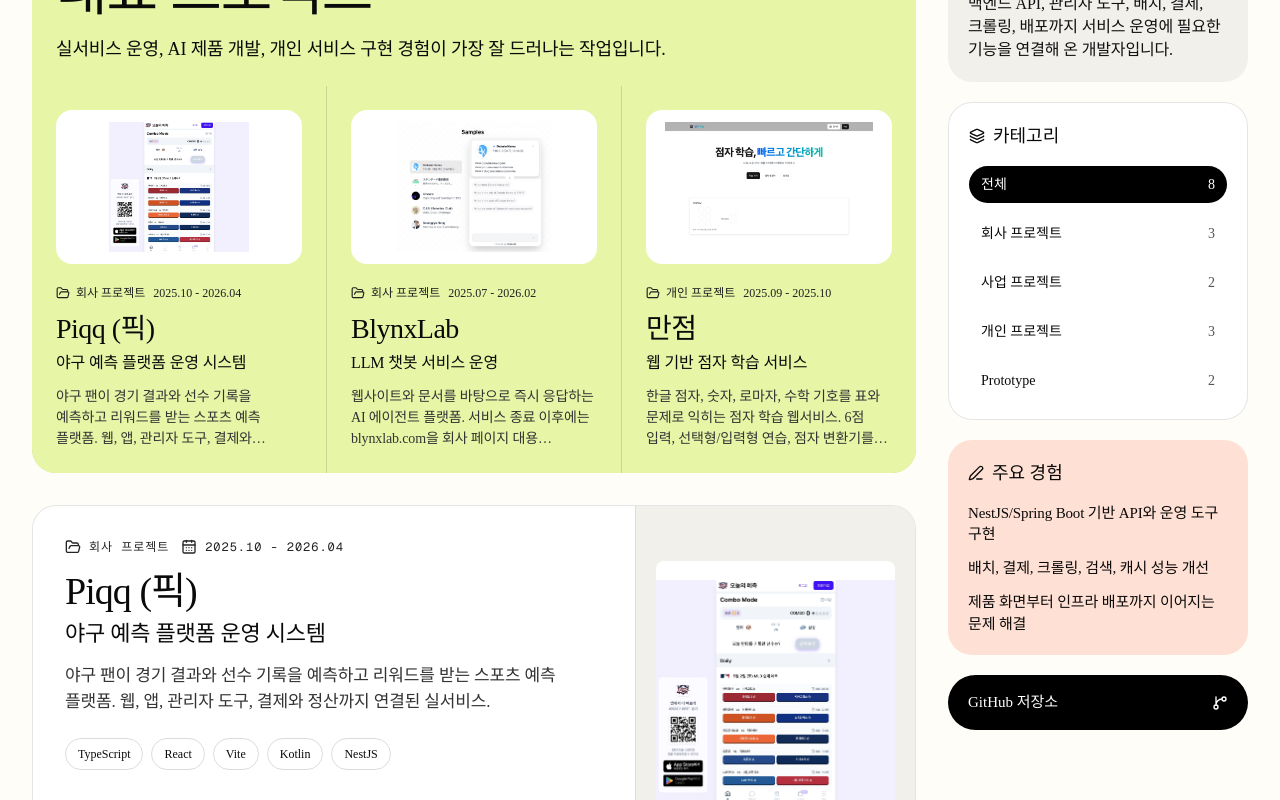
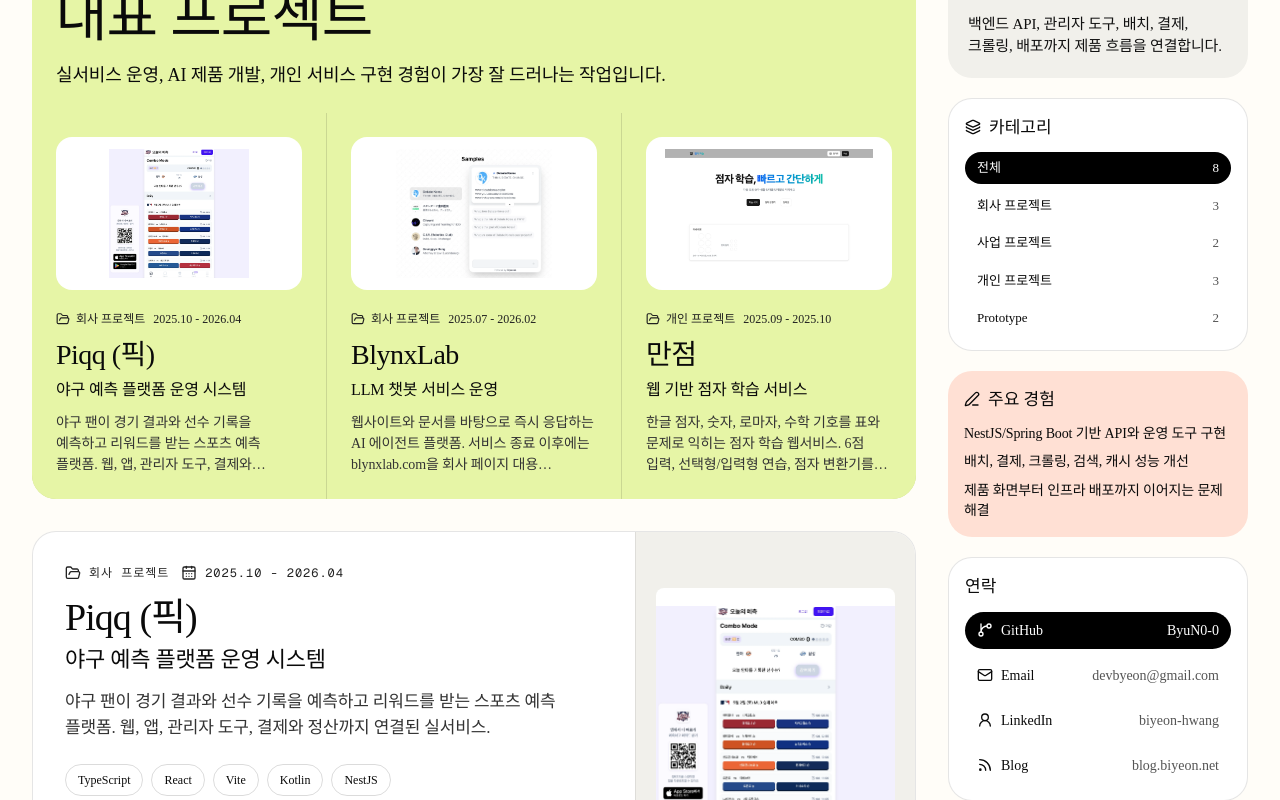
Before and after one commit to ByuN0-0/portfolio, a Next.js app: page / in a window 1280 px wide. Shown: the part 260-1060 px from the top of the page. Built offline with nearby package versions, Linux system fonts and the light colour scheme.

Commit message:
feat: add contact links and footer

```diff
--- a/src/app/page.tsx
+++ b/src/app/page.tsx
@@ -7,7 +7,10 @@ import {
   FolderOpen,
   GitBranch,
   Layers3,
+  Mail,
   PenLine,
+  Rss,
+  UserRound,
 } from "lucide-react";
 
 import { projects } from "@/data/projects";
@@ -31,6 +34,9 @@ const sortedProjects = [...projects].sort((a, b) => {
   return latestB.localeCompare(latestA);
 });
 const githubProfileUrl = "https://github.com/ByuN0-0";
+const emailUrl = "mailto:devbyeon@gmail.com";
+const linkedInUrl = "https://www.linkedin.com/in/biyeon-hwang-854190376/";
+const blogUrl = "https://blog.biyeon.net";
 const profileAvatarUrl = "/profile/avatar.webp";
 const featuredProjectSlugs = ["blynx-insight-platform", "moonshot", "manjeom"];
 const featuredProjects = featuredProjectSlugs
@@ -153,7 +159,7 @@ export default async function Home({
                 ByuN0-0.log
               </Link>
               <p className="mt-3 max-w-xl text-[18px] font-[330] leading-[1.45] tracking-[-0.14px] text-[#111]">
-                서비스 운영과 제품 구현 경험을 글처럼 쌓아두는 개발 포트폴리오
+                백엔드 API, 운영 도구, 배치, 결제, 크롤링, 배포까지 제품 흐름을 연결하는 개발자
               </p>
             </div>
             <nav className="flex flex-wrap gap-2 text-[15px] font-[480] text-[#0a0a0a]">
@@ -162,6 +168,9 @@ export default async function Home({
               </a>
               <a href="#profile" className="rounded-full px-4 py-2 hover:bg-black hover:text-white">
                 프로필
+              </a>
+              <a href={blogUrl} target="_blank" rel="noreferrer" className="rounded-full px-4 py-2 hover:bg-black hover:text-white">
+                블로그
               </a>
               <a
                 href={githubProfileUrl}
@@ -333,7 +342,7 @@ export default async function Home({
           </section>
         </section>
 
-        <aside id="profile" className="space-y-5 lg:sticky lg:top-6 lg:self-start">
+        <aside id="profile" className="space-y-5 lg:self-start">
           <section className="rounded-[24px] bg-[#f1f0eb] p-5 text-[#0a0a0a]">
             <div className="flex items-center gap-3">
               <Image
@@ -350,23 +359,22 @@ export default async function Home({
                 </p>
               </div>
             </div>
-            <p className="mt-5 text-[16px] font-[330] leading-[1.45] tracking-[-0.14px] text-[#111]">
-              백엔드 API, 관리자 도구, 배치, 결제, 크롤링, 배포까지 서비스
-              운영에 필요한 기능을 연결해 온 개발자입니다.
+            <p className="mt-4 text-[15px] font-[330] leading-[1.45] tracking-[-0.14px] text-[#111]">
+              백엔드 API, 관리자 도구, 배치, 결제, 크롤링, 배포까지 제품 흐름을 연결합니다.
             </p>
           </section>
 
-          <section className="rounded-[24px] border border-black/[0.1] bg-white p-5">
-            <h2 className="mb-4 flex items-center gap-2 text-[18px] font-[540]">
+          <section className="rounded-[24px] border border-black/[0.1] bg-white p-4">
+            <h2 className="mb-3 flex items-center gap-2 text-[17px] font-[540]">
               <Layers3 className="size-4" />
               카테고리
             </h2>
-            <div className="space-y-3">
+            <div className="space-y-1.5">
               {categories.map((category) => (
                 <Link
                   key={category.key}
                   href={category.href}
-                  className={`flex items-center justify-between rounded-full px-3 py-2 text-[14px] font-[480] transition ${
+                  className={`flex items-center justify-between rounded-full px-3 py-1.5 text-[13px] font-[480] transition ${
                     selectedCategory === category.key
                       ? "bg-black text-white"
                       : "text-[#0a0a0a] hover:bg-black/[0.06]"
@@ -385,29 +393,132 @@ export default async function Home({
             </div>
           </section>
 
-          <section className="rounded-[24px] bg-[#ffe0d4] p-5">
-            <h2 className="mb-4 flex items-center gap-2 text-[18px] font-[540]">
+          <section className="rounded-[24px] bg-[#ffe0d4] p-4">
+            <h2 className="mb-3 flex items-center gap-2 text-[17px] font-[540]">
               <PenLine className="size-4" />
               주요 경험
             </h2>
-            <ul className="space-y-3 text-[15px] font-[330] leading-[1.45] tracking-[-0.14px] text-[#0a0a0a]">
+            <ul className="space-y-2 text-[14px] font-[330] leading-[1.45] tracking-[-0.14px] text-[#0a0a0a]">
               <li>NestJS/Spring Boot 기반 API와 운영 도구 구현</li>
               <li>배치, 결제, 크롤링, 검색, 캐시 성능 개선</li>
               <li>제품 화면부터 인프라 배포까지 이어지는 문제 해결</li>
             </ul>
           </section>
 
-          <a
-            href={githubProfileUrl}
-            target="_blank"
-            rel="noreferrer"
-            className="flex items-center justify-between rounded-full bg-black px-5 py-4 text-[15px] font-[480] text-white transition hover:bg-[#2a2a2a]"
-          >
-            GitHub 저장소
-            <GitBranch className="size-4" />
-          </a>
+          <section className="rounded-[24px] border border-black/[0.1] bg-white p-4">
+            <h2 className="mb-3 text-[17px] font-[540]">연락</h2>
+            <div className="space-y-2">
+              {[
+                ["GitHub", "ByuN0-0", githubProfileUrl, GitBranch],
+                ["Email", "devbyeon@gmail.com", emailUrl, Mail],
+                ["LinkedIn", "biyeon-hwang", linkedInUrl, UserRound],
+                ["Blog", "blog.biyeon.net", blogUrl, Rss],
+              ].map(([label, value, href, Icon]) => (
+                <a
+                  key={label as string}
+                  href={href as string}
+                  target={label === "Email" ? undefined : "_blank"}
+                  rel={label === "Email" ? undefined : "noreferrer"}
+                  className={`flex items-center justify-between rounded-full px-3 py-2 text-[14px] font-[480] transition ${
+                    label === "GitHub"
+                      ? "bg-black text-white hover:bg-[#2a2a2a]"
+                      : "hover:bg-black/[0.06]"
+                  }`}
+                >
+                  <span className="inline-flex min-w-0 items-center gap-2">
+                    <Icon className="size-4 shrink-0" />
+                    <span>{label as string}</span>
+                  </span>
+                  <span
+                    className={`truncate pl-3 ${
+                      label === "GitHub" ? "text-white" : "text-[#555]"
+                    }`}
+                  >
+                    {value as string}
+                  </span>
+                </a>
+              ))}
+            </div>
+          </section>
         </aside>
       </div>
+
+      <footer className="border-t border-black/[0.08] bg-[#fffdf8]">
+        <div className="mx-auto grid max-w-7xl gap-10 px-5 py-12 sm:px-8 lg:grid-cols-[minmax(0,1.2fr)_repeat(3,minmax(0,1fr))]">
+          <div>
+            <Link href="/" className="text-[42px] font-[340] leading-none tracking-[-0.96px]">
+              ByuN0-0.log
+            </Link>
+            <p className="mt-4 max-w-md text-[16px] font-[330] leading-[1.45] tracking-[-0.14px] text-[#333]">
+              서비스 운영과 제품 구현 과정에서 남긴 프로젝트 기록을 모아둔 포트폴리오입니다.
+            </p>
+          </div>
+
+          <FooterColumn
+            title="Projects"
+            links={[
+              ["회사 프로젝트", "/?category=company"],
+              ["사업 프로젝트", "/?category=business"],
+              ["개인 프로젝트", "/?category=personal"],
+              ["Prototype", "/?category=prototype"],
+            ]}
+          />
+          <FooterColumn
+            title="Contact"
+            links={[
+              ["Email", emailUrl],
+              ["LinkedIn", linkedInUrl],
+              ["Blog", blogUrl],
+              ["GitHub", githubProfileUrl],
+            ]}
+          />
+          <div>
+            <p className="font-mono text-[12px] uppercase tracking-[0.12em] text-[#555]">
+              Focus
+            </p>
+            <ul className="mt-4 space-y-2 text-[15px] font-[330] leading-[1.45] tracking-[-0.14px] text-[#333]">
+              <li>Backend API</li>
+              <li>Admin Tools</li>
+              <li>Batch & Payment</li>
+              <li>Infra & Deployment</li>
+            </ul>
+          </div>
+        </div>
+      </footer>
     </main>
   );
 }
+
+function FooterColumn({
+  title,
+  links,
+}: {
+  title: string;
+  links: [string, string][];
+}) {
+  return (
+    <div>
+      <p className="font-mono text-[12px] uppercase tracking-[0.12em] text-[#555]">
+        {title}
+      </p>
+      <ul className="mt-4 space-y-2 text-[15px] font-[480] leading-[1.4]">
+        {links.map(([label, href]) => {
+          const isExternal = href.startsWith("http") || href.startsWith("mailto:");
+
+          return (
+            <li key={label}>
+              <a
+                href={href}
+                target={isExternal && !href.startsWith("mailto:") ? "_blank" : undefined}
+                rel={isExternal && !href.startsWith("mailto:") ? "noreferrer" : undefined}
+                className="rounded-full py-1 text-[#0a0a0a] hover:underline"
+              >
+                {label}
+              </a>
+            </li>
+          );
+        })}
+      </ul>
+    </div>
+  );
+}
```
